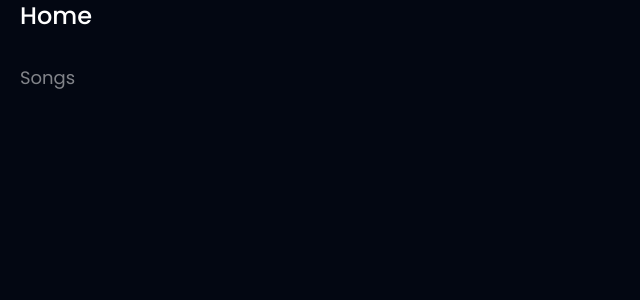
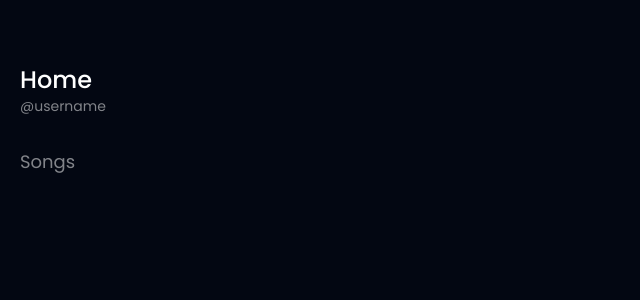
Before and after one commit to salchichongallo/my-music-app, an Angular app: page /#/ in a window 1280 px wide. Shown: the top 300 px of the page, without its empty margins (0-640 px from the left). Built offline with nearby package versions, Linux system fonts and the light colour scheme.

Commit message:
feat(home): render username

```diff
--- a/src/app/home/home.component.html
+++ b/src/app/home/home.component.html
@@ -1,5 +1,9 @@
+<!-- TODO: replace with header -->
+<div class="h-16"></div>
+
 <div class="px-5 mb-8">
   <h1 class="font-medium text-2xl">Home</h1>
+  <p data-testid="username" class="text-sm opacity-50">@{{ username }}</p>
 </div>
 
 <main>
--- a/src/app/home/home.component.ts
+++ b/src/app/home/home.component.ts
@@ -1,8 +1,17 @@
-import { Component } from '@angular/core';
+import { Component, OnInit } from '@angular/core';
+import { UserService } from '../user.service';
 
 @Component({
   selector: 'app-home',
   templateUrl: './home.component.html',
   styleUrls: ['./home.component.css'],
 })
-export class HomeComponent {}
+export class HomeComponent implements OnInit {
+  username = '';
+
+  constructor(private userService: UserService) {}
+
+  ngOnInit() {
+    this.username = this.userService.username();
+  }
+}
--- /dev/null
+++ b/src/app/user.service.ts
@@ -0,0 +1,16 @@
+import { Injectable } from '@angular/core';
+
+@Injectable({
+  providedIn: 'root',
+})
+export class UserService {
+  private _username: string = 'username';
+
+  username() {
+    return this._username;
+  }
+
+  changeUsername(name: string) {
+    this._username = name;
+  }
+}
```
Also changed, not shown: 2 other files (tests, documents, lock files or other folders).
